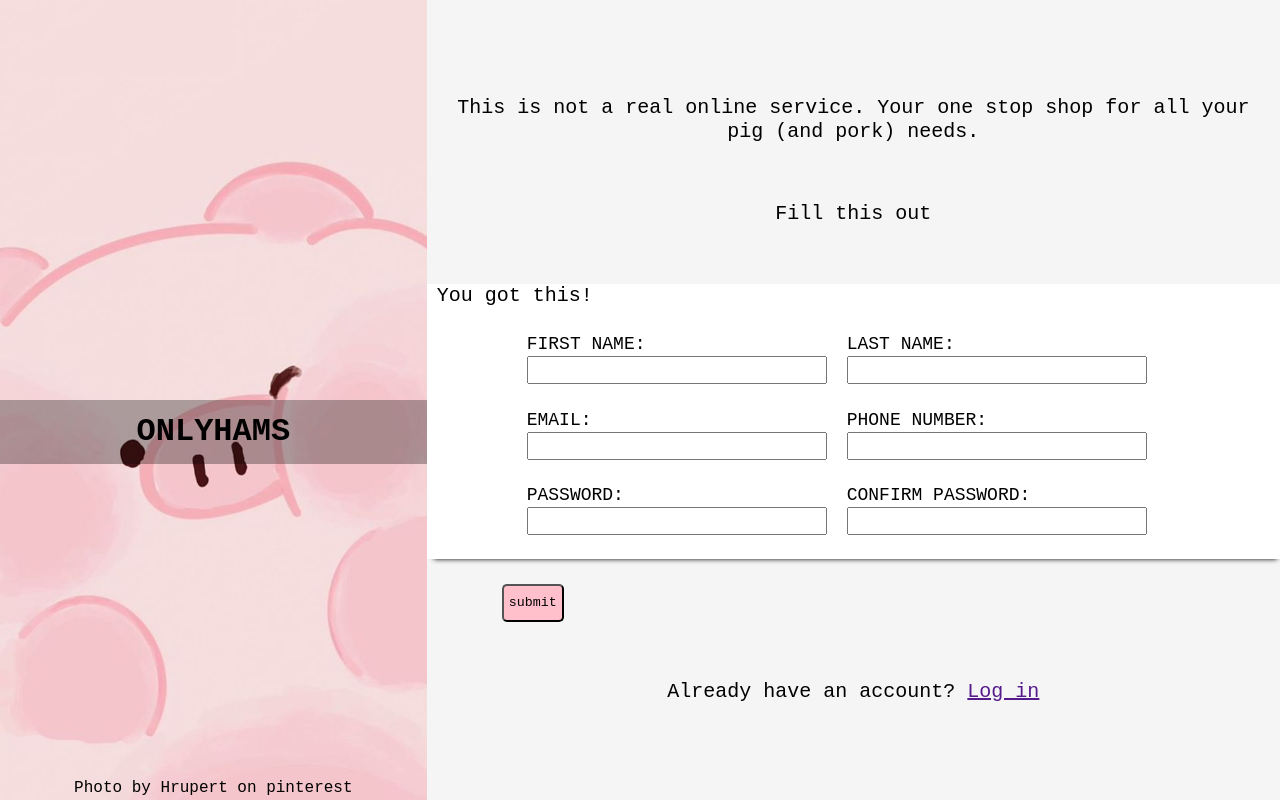
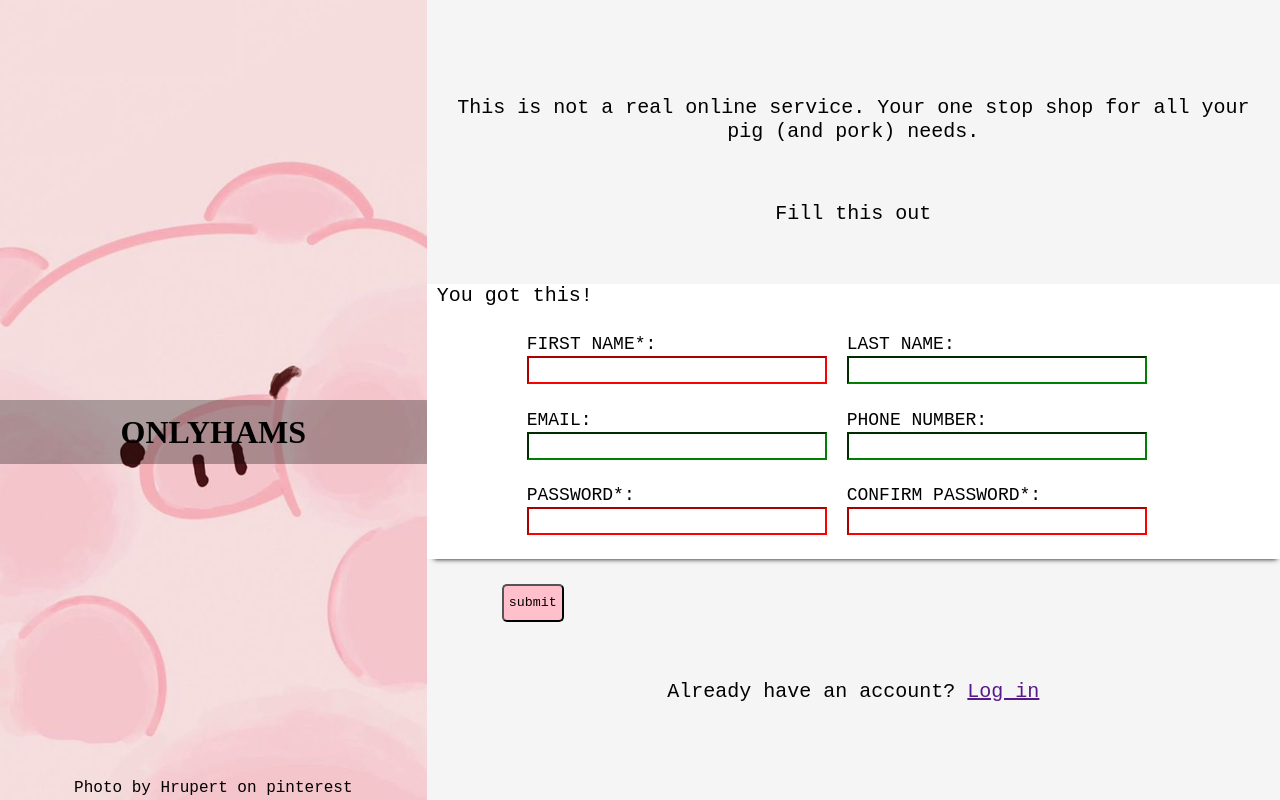
Before and after one commit to silverwolf1223/TOP-SignUpForm, a plain HTML site: page index.html in a window 1280 px wide. Drawn offline with Linux system fonts and the light colour scheme.

Commit message:
finished project added validation and  validation css styles

```diff
--- a/index.html
+++ b/index.html
@@ -23,8 +23,8 @@
                 <legend>You got this!</legend>
                 <div class="formRow">
                     <div class="input">
-                        <label for="firstName" class="label">FIRST NAME: </label>
-                        <input type="text" name="firstName" id="firstName">
+                        <label for="firstName" class="label">FIRST NAME*: </label>
+                        <input type="text" name="firstName" id="firstName" required>
                     </div>
 
                     <div class="input">
@@ -45,13 +45,13 @@
                 </div>
                 <div class="formRow">
                     <div class="input">
-                        <label for="password" class="label">PASSWORD:  </label>
-                        <input type="password" name="password" id="password">
+                        <label for="password" class="label">PASSWORD*:  </label>
+                        <input type="password" name="password" id="password" required>
                     </div>
 
                     <div class="input">
-                        <label for="passwordConfirm" class="label">CONFIRM PASSWORD: </label>
-                        <input type="password" name="passwordConfirm" id="passwordConfirm">
+                        <label for="passwordConfirm" class="label">CONFIRM PASSWORD*: </label>
+                        <input type="password" name="passwordConfirm" id="passwordConfirm" required>
                     </div>
                 </div>
             </fieldset>
--- a/styles.css
+++ b/styles.css
@@ -1,3 +1,8 @@
+@font-face {
+    font-family: title-font;
+    src: url('https://fonts.googleapis.com/css2?family=Quicksand:wght@300..700&family=Roboto:ital,wght@0,100..900;1,100..900&display=swap');
+}
+
 * {
     font-family: 'Courier New', Courier, monospace;
     line-height: 1.5rem;
@@ -33,6 +38,7 @@ body {
 }
 
 #title {
+    font-family:'title-font';
     position: relative;
     top: 400px;
     background-color: rgba(0, 0, 0, 0.3);
@@ -109,3 +115,17 @@ button {
     background-color: pink;
     padding: 5px;
 }
+
+input:invalid {
+    border-color: red;
+}
+
+input:valid {
+    border-color: green;
+}
+
+input:focus {
+    outline: none;
+    border-color: blue;
+    box-shadow: 2px 5px 5px -5px black;
+}
```
